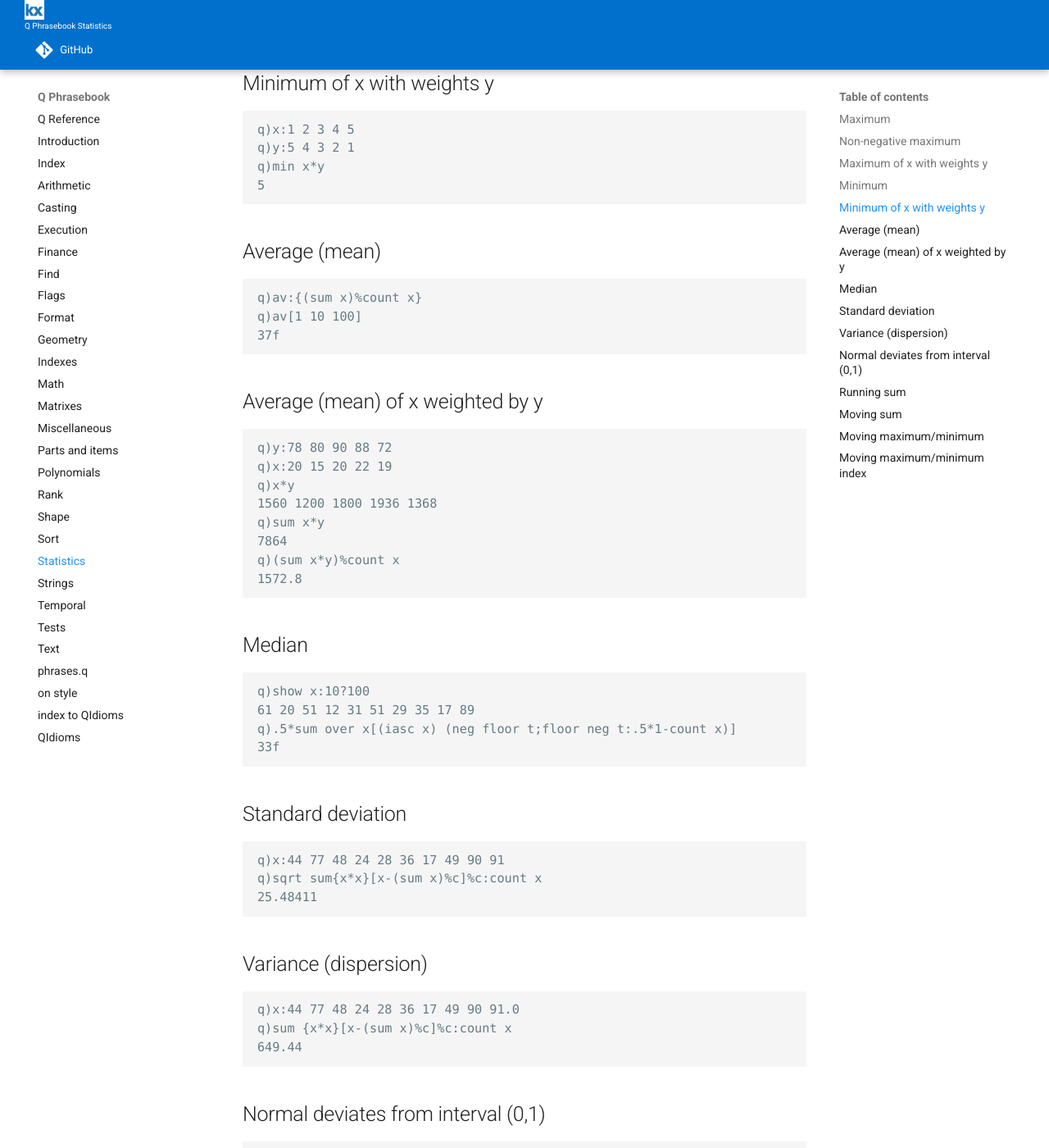
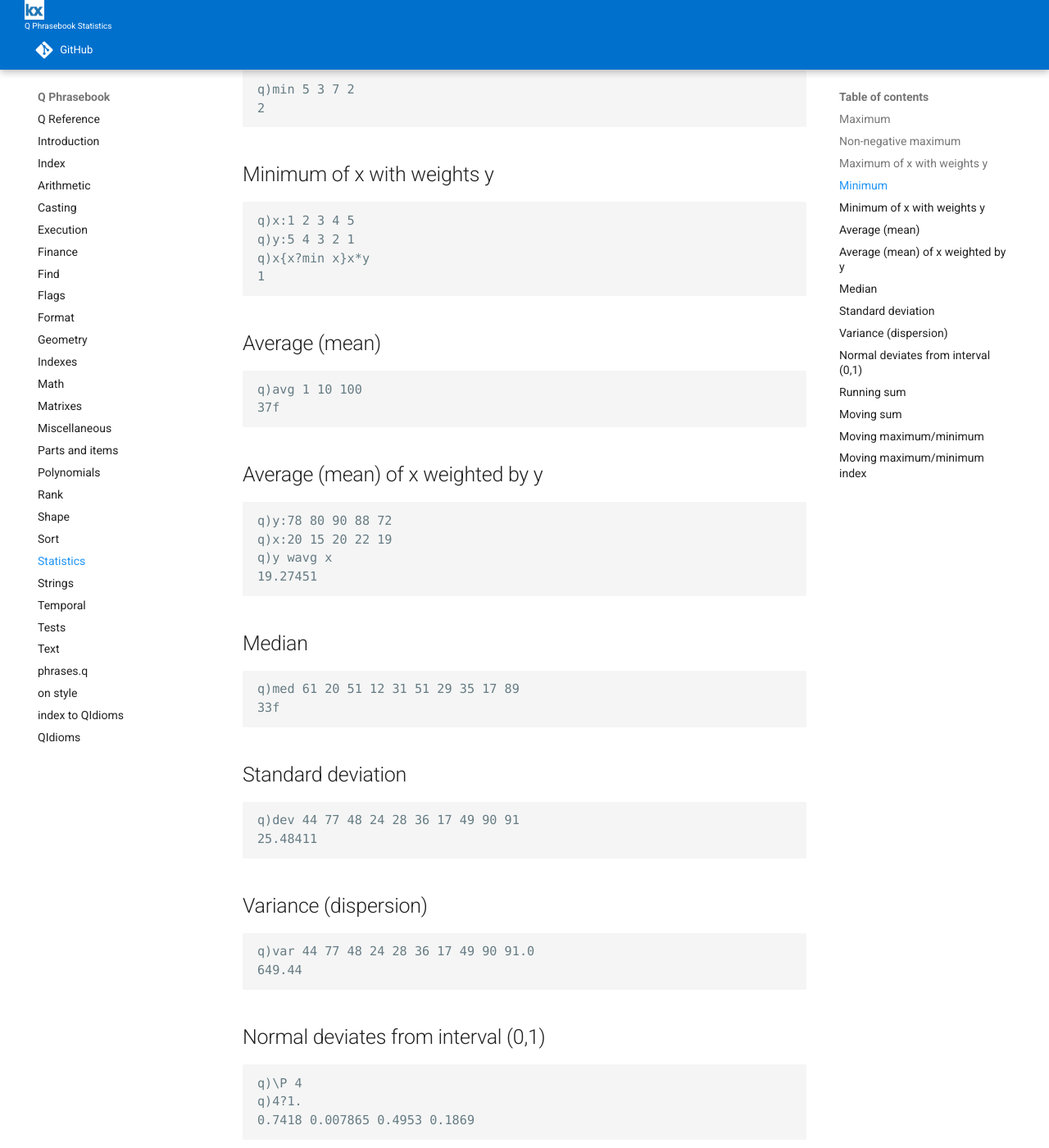
Before and after one commit to kxcontrib/phrases, an MkDocs documentation site: the page built from docs/stat.md, in a window 1280 px wide and 1400 px high, scrolled down 919 px. Shown: the whole window at 82% size. Built offline with MkDocs 1.6.1 and Material for MkDocs 9.7.7, drawn with Linux system fonts in a browser that asks for light colours; nearby versions of some CDN libraries; comment, search, counter and statistics services are not loaded; some of the changed text lies outside the part shown.

````diff
--- a/docs/stat.md
+++ b/docs/stat.md
@@ -1,6 +1,13 @@
 # Statistics
 
 
+
+Q keywords replace many phrases used in its ancestor languages.
+For example, `avg` rather than `{+/[x]% count x}`.
+The keywords are often faster than the phrases and should be preferred.
+
+<i class="fab fa-github"></i>
+[KxSystems/kdb/stat.q](https://github.com/KxSystems/kdb/blob/92edf94f8795b61caebee4e6151e5f892bdac2c7/stat.q)
 
 
 ## Maximum
@@ -26,16 +33,15 @@ q)max 0,x
 ```q
 q)x:1 2 3 4 5
 q)y:5 4 3 2 1
-q)max x*y
-9
+q)x{x?max x}x*y
+3
 ```
 
 
 ## Minimum
 
 ```q
-q)x:5 3 7 2
-q)min x
+q)min 5 3 7 2
 2
 ```
 
@@ -45,16 +51,15 @@ q)min x
 ```q
 q)x:1 2 3 4 5
 q)y:5 4 3 2 1
-q)min x*y
-5
+q)x{x?min x}x*y
+1
 ```
 
 
 ## Average (mean)
 
 ```q
-q)av:{(sum x)%count x}
-q)av[1 10 100]
+q)avg 1 10 100
 37f
 ```
 
@@ -64,21 +69,15 @@ q)av[1 10 100]
 ```q
 q)y:78 80 90 88 72
 q)x:20 15 20 22 19
-q)x*y
-1560 1200 1800 1936 1368
-q)sum x*y
-7864
-q)(sum x*y)%count x
-1572.8
+q)y wavg x
+19.27451
 ```
 
 
 ## Median
 
 ```q
-q)show x:10?100
-61 20 51 12 31 51 29 35 17 89
-q).5*sum over x[(iasc x) (neg floor t;floor neg t:.5*1-count x)]
+q)med 61 20 51 12 31 51 29 35 17 89
 33f
 ```
 
@@ -86,8 +85,7 @@ q).5*sum over x[(iasc x) (neg floor t;floor neg t:.5*1-count x)]
 ## Standard deviation
 
 ```q
-q)x:44 77 48 24 28 36 17 49 90 91
-q)sqrt sum{x*x}[x-(sum x)%c]%c:count x
+q)dev 44 77 48 24 28 36 17 49 90 91
 25.48411
 ```
 
@@ -95,8 +93,7 @@ q)sqrt sum{x*x}[x-(sum x)%c]%c:count x
 ## Variance (dispersion)
 
 ```q
-q)x:44 77 48 24 28 36 17 49 90 91.0
-q)sum {x*x}[x-(sum x)%c]%c:count x
+q)var 44 77 48 24 28 36 17 49 90 91.0
 649.44
 ```
 
````
